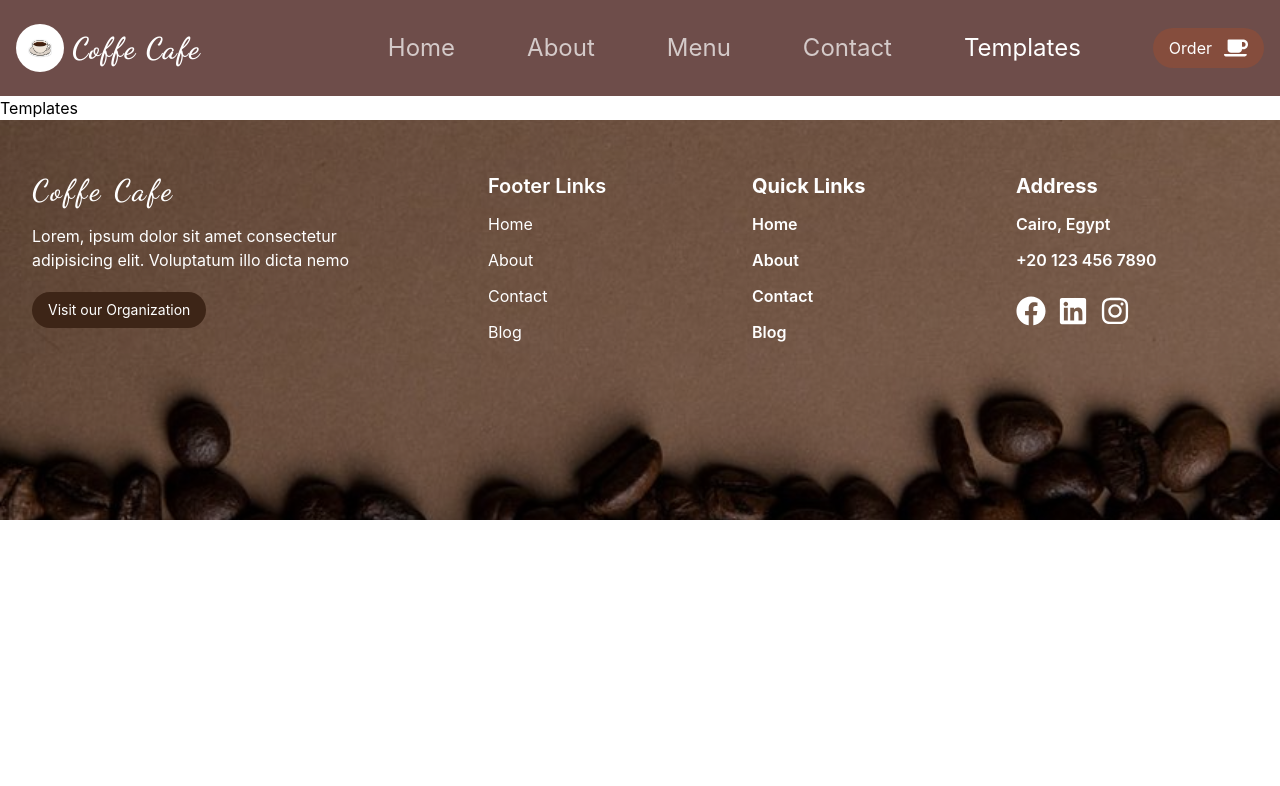
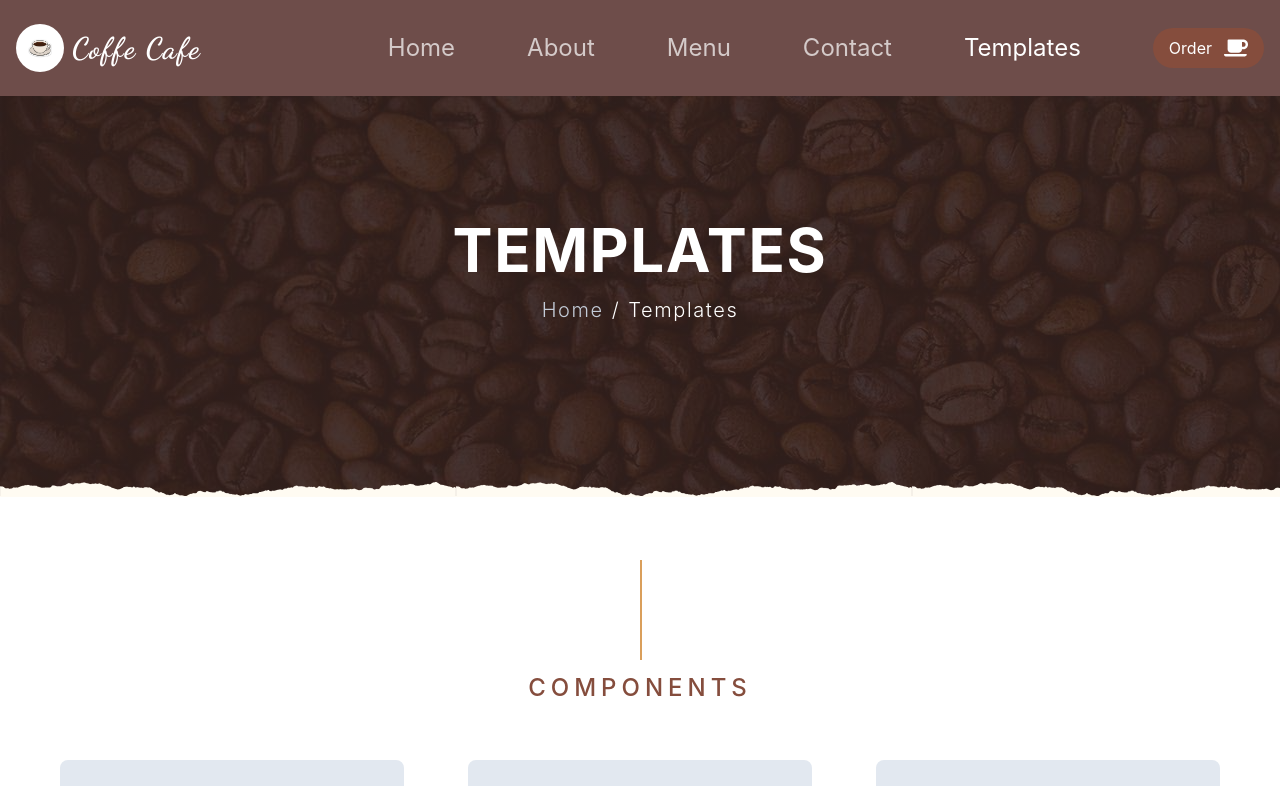
Before and after one commit to Smah-amen/Cafe, a React (Vite) app: page /templates in a window 1280 px wide. Shown: the top 786 px of the page. Built offline with nearby package versions, Linux system fonts and the light colour scheme; a web font is replaced by a local one.

Commit message:
update Templates file

```diff
--- a/src/components/Templates/Templates.jsx
+++ b/src/components/Templates/Templates.jsx
@@ -1,5 +1,11 @@
-import React from "react";
+import Hero from "../Hero";
+import Components from "./Components";
 
 export default function Templates() {
-  return <div>Templates</div>;
+  return (
+    <>
+      <Hero name={"Templates"} />
+      <Components />
+    </>
+  );
 }
```
